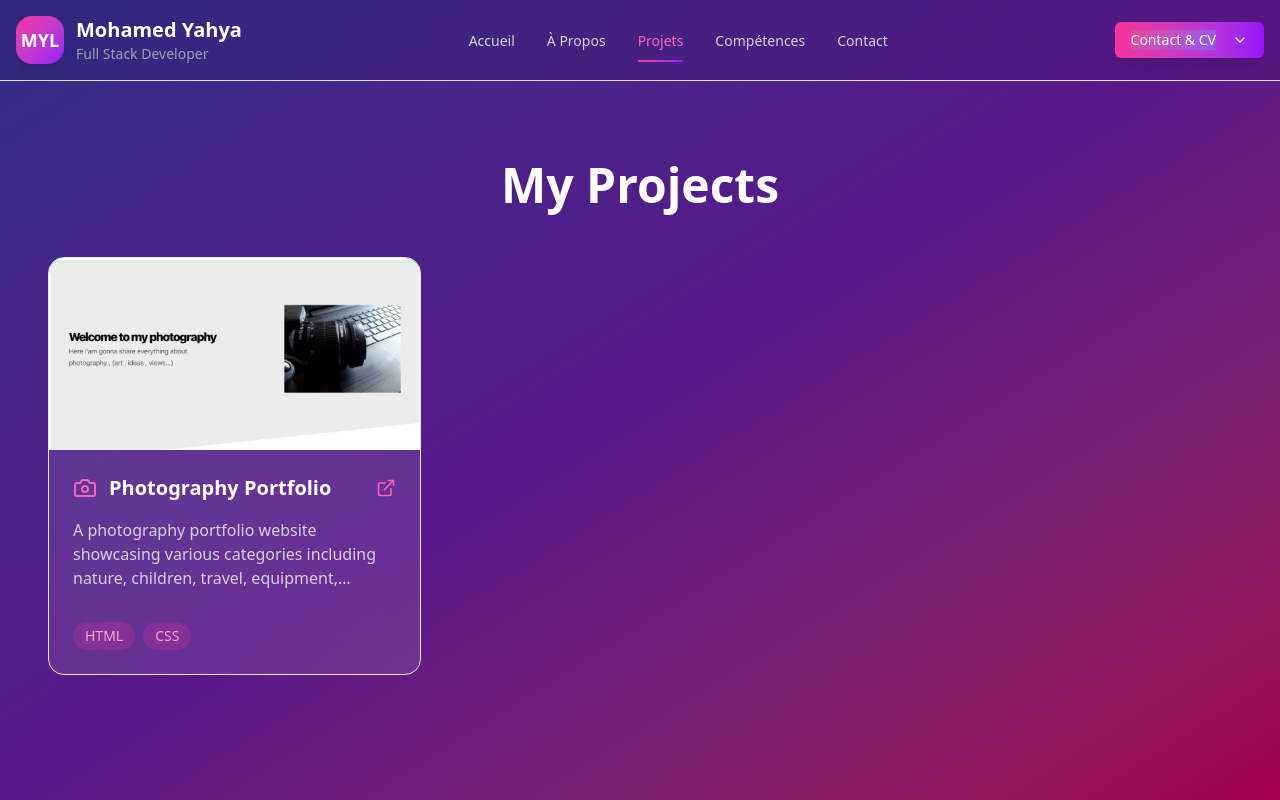
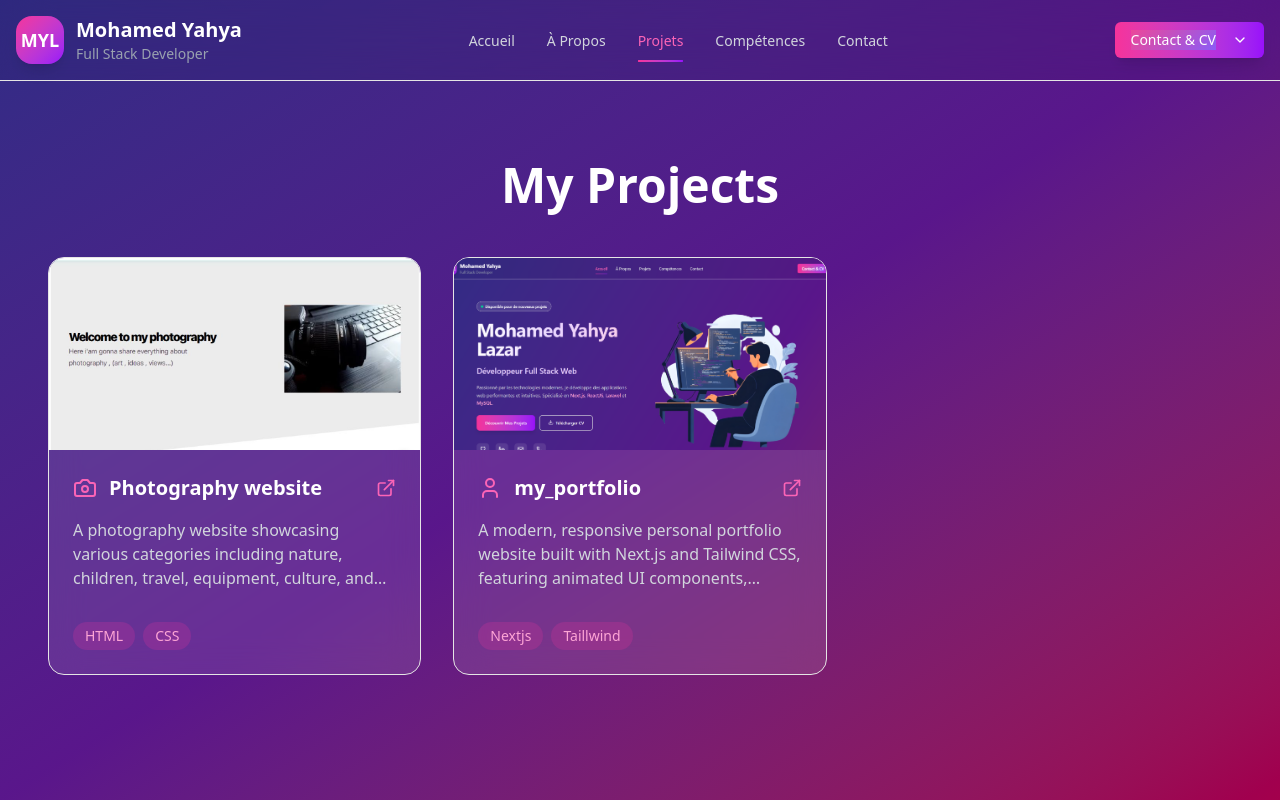
Before and after one commit to Yahyalazar/my_portfolio, a Next.js app: page /projects in a window 1280 px wide. Shown: the top 800 px of the page. Built offline with nearby package versions, Linux system fonts and the light colour scheme.

Commit message:
feat(projects): update projects page with new content and images
- Add new portfolio project entry with description and image
- Update photography project details and image reference
- Include User icon from lucide-react for portfolio project

```diff
--- a/src/app/projects/page.tsx
+++ b/src/app/projects/page.tsx
@@ -2,7 +2,7 @@
 
 import { Navigation } from "@/components/navigation"
 import Image from "next/image"
-import { Camera, ExternalLink } from 'lucide-react'
+import { Camera, ExternalLink, User } from 'lucide-react'
 import { motion } from 'framer-motion'
 
 const fadeInUp = {
@@ -22,13 +22,21 @@ const staggerContainer = {
 export default function ProjectsPage() {
   const projects = [
     {
-      title: "Photography Portfolio",
-      description: "A photography portfolio website showcasing various categories including nature, children, travel, equipment, culture, and sports photography.",
+      title: "Photography website",
+      description: "A photography  website showcasing various categories including nature, children, travel, equipment, culture, and sports photography.",
       technologies: ["HTML", "CSS"],
-      image: "/images/image.png",
+      image: "/images/image1.png",
       link: "https://project-photography-ten.vercel.app/#header",
       icon: <Camera className="w-6 h-6 text-pink-400" />
-    }
+    },
+    {
+        title: "my_portfolio",
+        description: "A modern, responsive personal portfolio website built with Next.js and Tailwind CSS, featuring animated UI components, project showcases, skills visualization, and contact functionality. Designed with accessibility and performance in mind.",
+        technologies: ["Nextjs", "Taillwind"],
+        image: "/images/portfolio.png",
+        link: "https://portfolio-mohamed-yahya-lazar.vercel.app/",
+        icon: <User className="w-6 h-6 text-pink-400" />
+      },
     // Add other projects here
   ]
 
```
Also changed, not shown: public/images/image1.png (renamed from public/images/image.png), public/images/portfolio.png (added).
